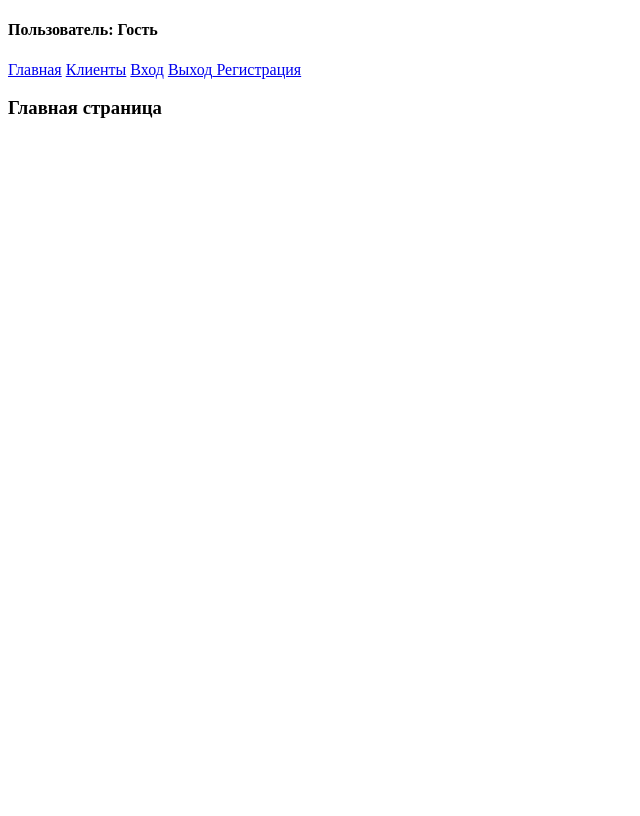
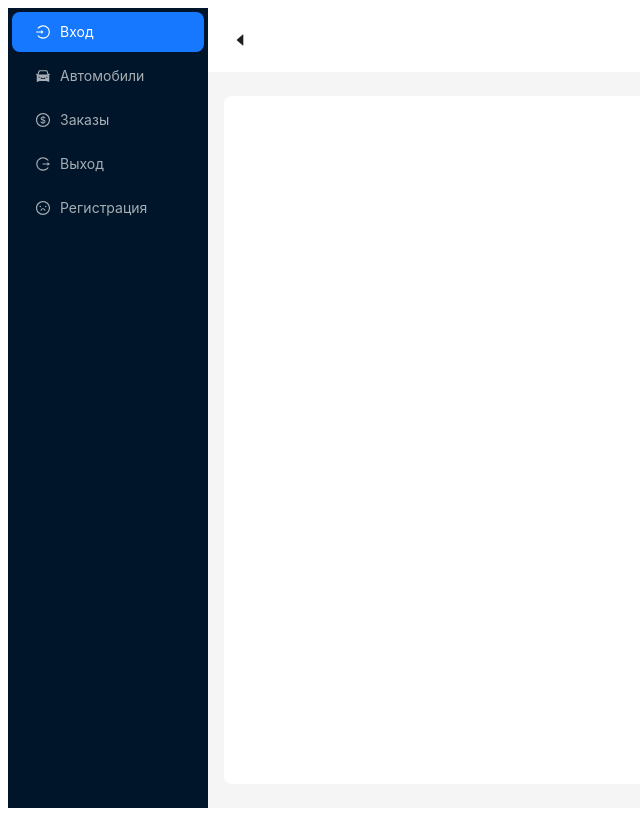
Before and after one commit to ArtyomIAbramov/WebKursachFront, a React (Create React App) app: page / in a window 1280 px wide. Shown: the whole page, without its empty margins (0-640 px from the left). Built offline with nearby package versions, Linux system fonts and the light colour scheme; no server answers.

Commit message:
ant 1 commit

```diff
--- a/package.json
+++ b/package.json
@@ -37,6 +37,7 @@
     ]
   },
   "devDependencies": {
+    "antd": "^5.16.1",
     "react-router-dom": "^6.22.3"
   }
 }
--- a/src/Componets/Auto/Login.jsx
+++ b/src/Componets/Auto/Login.jsx
@@ -1,51 +1,48 @@
-import React, { useState } from "react"
-import { useNavigate } from "react-router-dom"
+import React, { useState } from "react";
+import { useNavigate } from "react-router-dom";
+import { Button, Form, Input } from "antd";
 
 const LogIn = ({ user, setUser }) => {
-  const [errorMessages, setErrorMessages] = useState([])
-  const navigate = useNavigate()
+  const [errorMessages, setErrorMessages] = useState([]);
+  const navigate = useNavigate();
 
-  const logIn = async (event) => {
-    event.preventDefault()
-
-    var { email, password } = document.forms[0]
-
+  const logIn = async (formValues) => {
     const requestOptions = {
       method: "POST",
       headers: { "Content-Type": "application/json" },
       body: JSON.stringify({
-        email: email.value,
-        password: password.value,
+        email: formValues.username,
+        password: formValues.password,
       }),
-    }
+    };
     return await fetch("api/account/login", requestOptions)
       .then((response) => {
         response.status === 200 &&
-          setUser({ isAuthenticated: true, userName: "" })
-        return response.json()
+          setUser({ isAuthenticated: true, userName: "" });
+        return response.json();
       })
       .then(
         (data) => {
-          console.log("Data:", data)
+          console.log("Data:", data);
           if (
             typeof data !== "undefined" &&
             typeof data.userName !== "undefined"
           ) {
-            setUser({ isAuthenticated: true, userName: data.userName })
-            navigate("/")
+            setUser({ isAuthenticated: true, userName: data.userName });
+            navigate("/");
           }
           typeof data !== "undefined" &&
             typeof data.error !== "undefined" &&
-            setErrorMessages(data.error)
+            setErrorMessages(data.error);
         },
         (error) => {
-          console.log(error)
+          console.log(error);
         }
-      )
-  }
+      );
+  };
 
   const renderErrorMessage = () =>
-    errorMessages.map((error, index) => <div key={index}>{error}</div>)
+    errorMessages.map((error, index) => <div key={index}>{error}</div>);
 
   return (
     <>
@@ -54,20 +51,44 @@ const LogIn = ({ user, setUser }) => {
       ) : (
         <>
           <h3>Вход</h3>
-          <form onSubmit={logIn}>
-            <label>Пользователь </label>
-            <input type="text" name="email" placeholder="Логин" />
-            <br />
-            <label>Пароль </label>
-            <input type="text" name="password" placeholder="Пароль" />
-            <br />
-            <button type="submit">Войти</button>
-          </form>
-          {renderErrorMessage()}
+          <Form
+            onFinish={logIn}
+            name="basic"
+            labelCol={{ span: 8 }}
+            wrapperCol={{ span: 16 }}
+            style={{ maxWidth: 600 }}
+            initialValues={{ remember: true }}
+            onFinishFailed={renderErrorMessage}
+            autoComplete="off"
+          >
+            <Form.Item
+              label="Username"
+              name="username"
+              rules={[
+                { required: true, message: "Please input your username!" },
+              ]}
+            >
+              <Input />
+            </Form.Item>
+            <Form.Item
+              label="Password"
+              name="password"
+              rules={[
+                { required: true, message: "Please input your password!" },
+              ]}
+            >
+              <Input.Password />
+            </Form.Item>
+            <Form.Item wrapperCol={{ offset: 8, span: 16 }}>
+              <Button type="primary" htmlType="submit">
+                Submit
+              </Button>
+            </Form.Item>
+          </Form>
         </>
       )}
     </>
-  )
-}
+  );
+};
 
-export default LogIn
+export default LogIn;
--- a/src/Componets/Layout/Layout.jsx
+++ b/src/Componets/Layout/Layout.jsx
@@ -1,27 +1,105 @@
-import React from "react"
-import { Outlet, Link } from "react-router-dom"
+import React, { useState } from 'react';
+import { Link, Outlet } from "react-router-dom"
+import {
+  CaretRightOutlined,
+  CaretLeftOutlined,
+  LoginOutlined,
+  CarFilled,
+  ContactsOutlined,
+  TeamOutlined,
+  DollarOutlined,
+  LogoutOutlined,
+  FrownOutlined,
+} from '@ant-design/icons';
 
-const Layout = ({ user }) => {
+import { Layout, Menu, Button, theme } from 'antd';
+const { Header, Sider, Content } = Layout;
+
+const LayoutApt = ({user}) => {
+  const [collapsed, setCollapsed] = useState(false);
+
+  const {
+    token: { colorBgContainer, borderRadiusLG },
+  } = theme.useToken();
   return (
-    <>
-      <div>
-        {user.isAuthenticated ? (
-          <h4>Пользователь: {user.userName}</h4>
-        ) : (
-          <h4>Пользователь: Гость</h4>
-        )}
-      </div>
-
-      <nav>
-        <Link to="/">Главная</Link> <span> </span>
-        <Link to="/clients">Клиенты</Link> <span> </span>
-        <Link to="/login">Вход</Link> <span> </span>
-        <Link to="/logoff">Выход</Link>
-        <Link to="/register">  Регистрация</Link>
-      </nav>
-      <Outlet />
-    </>
-  )
-}
-
-export default Layout
+    <Layout style={{minHeight: '100vh'}}>
+      <Sider trigger={null} collapsible collapsed={collapsed}>
+        <div className="demo-logo-vertical" />
+        <Menu
+          theme="dark"
+          mode="inline"
+          defaultSelectedKeys={['1']}
+          items={[
+            {
+              key: '1',
+              icon: <LoginOutlined />,
+              label: <Link to="/login">Вход</Link>
+            },
+            {
+              key: '2',
+              icon: <CarFilled/>,
+              label: <Link to="/cars">Автомобили</Link>
+            },
+            {
+              key: '3',
+              icon: <ContactsOutlined/>,
+              label: <Link to="/clients">Клиенты</Link>,
+              style: {display: user.isAuthenticated ? "block" : "none"}
+            },
+            {
+              key: '4',
+              icon: <TeamOutlined/>,
+              label: <Link to="/employee">Работники</Link>,
+              style: {display: user.isAuthenticated ? "block" : "none"}
+            },
+            {
+              key: '5',
+              icon: <DollarOutlined/>,
+              label: <Link to="/order">Заказы</Link>
+            },
+            {
+              key: '6',
+              icon: <LogoutOutlined />,
+              label: <Link to="/logoff">Выход</Link>
+            },
+            {
+              key: '7',
+              icon: <FrownOutlined />,
+              label: <Link to="/register">Регистрация</Link>
+            },
+          ]}
+        />
+      </Sider>
+      <Layout>
+        <Header
+          style={{
+            padding: 0,
+            background: colorBgContainer,
+          }}
+        >
+          <Button
+            type="text"
+            icon={collapsed ? <CaretRightOutlined /> : <CaretLeftOutlined />}
+            onClick={() => setCollapsed(!collapsed)}
+            style={{
+              fontSize: '16px',
+              width: 64,
+              height: 64,
+            }}
+          />
+        </Header>
+        <Content
+          style={{
+            margin: '24px 16px',
+            padding: 24,
+            background: colorBgContainer,
+            borderRadius: borderRadiusLG,
+          }}
+        >
+          <Outlet/>
+        </Content>
+      </Layout>
+    </Layout>
+  );
+};
+export default LayoutApt;
--- a/src/index.js
+++ b/src/index.js
@@ -4,7 +4,7 @@ import { BrowserRouter, Route, Routes } from "react-router-dom"
 
 import Client from "./Componets/Client/Client";
 import CreateClient from "./Componets/Client/CreateClient"
-import Layout from "./Componets/Layout/Layout"
+import LayoutApt from "./Componets/Layout/Layout"
 import LogIn from "./Componets/Auto/Login"
 import LogOff from "./Componets/Auto/Logoff"
 import Register from "./Componets/Auto/Register"
@@ -43,8 +43,7 @@ const App = () => {
   return (
     <BrowserRouter>
       <Routes>
-        <Route path="/" element={<Layout user={user} />}>
-          <Route index element={<h3>Главная страница</h3>} />
+        <Route path="/" element={<LayoutApt user={user} />}>
           <Route
             path="/clients"
             element={
@@ -58,10 +57,7 @@ const App = () => {
               </>
             }
           />
-          <Route
-            path="/login"
-            element={<LogIn user={user} setUser={setUser} />}
-          />
+          <Route path="/login" element={<LogIn user={user} setUser={setUser} />}/>
           <Route path="/logoff" element={<LogOff setUser={setUser} />} />
           <Route path="/register" element={<Register/>} />
           <Route path="*" element={<h3>404</h3>} />
```
Also changed, not shown: 1 other file (tests, documents, lock files or other folders).
